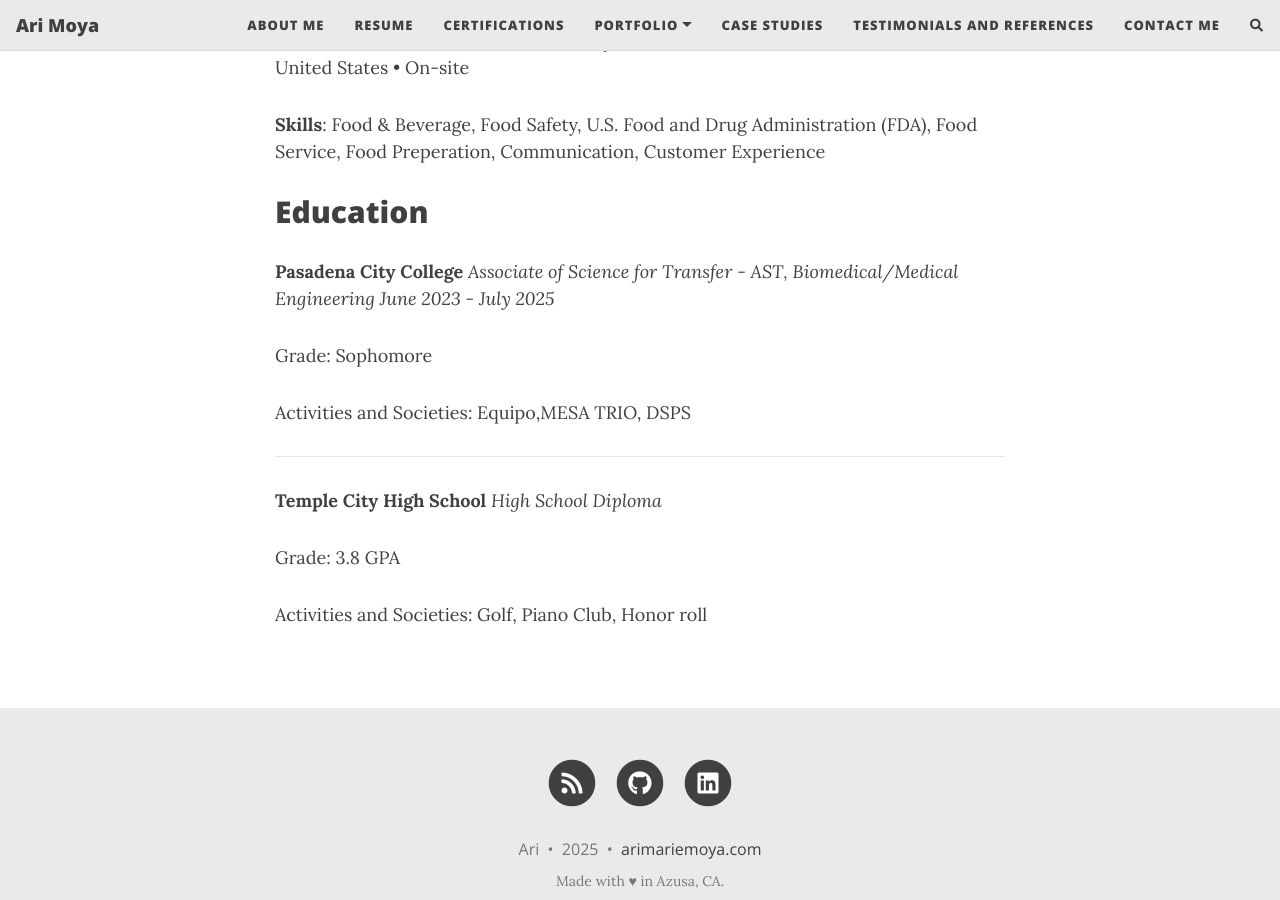
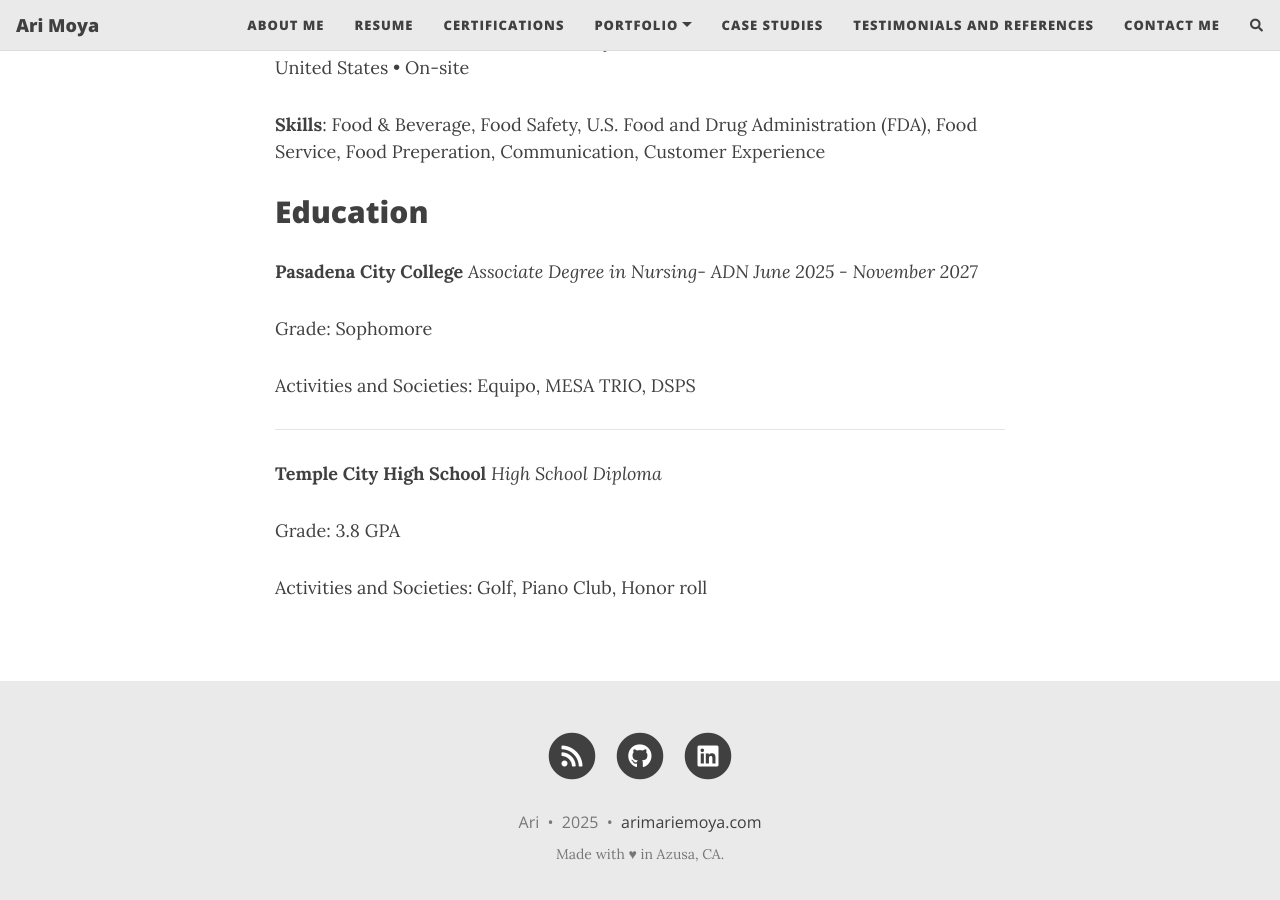
Before and after one commit to aiybusp/aiybusp.github.io, a Jekyll site: the page built from resume.md, in a window 1280 px wide and 900 px high, scrolled down 2046 px. Built offline with Jekyll 4.4.1, drawn with Linux system fonts in a browser that asks for light colours; nearby versions of some CDN libraries; comment, search, counter and statistics services are not loaded.

Commit message:
Update resume.md
school update

```diff
--- a/resume.md
+++ b/resume.md
@@ -59,12 +59,12 @@ San Dimas, California, United States &bull; On-site
 ## Education
 
 **Pasadena City College**
-*Associate of Science for Transfer - AST, Biomedical/Medical Engineering*
-*June 2023 - July 2025*
+*Associate Degree in Nursing- ADN*
+*June 2025 - November 2027*
 
 Grade: Sophomore
 
-Activities and Societies: Equipo,MESA TRIO, DSPS
+Activities and Societies: Equipo, MESA TRIO, DSPS
 
 ---
 
```
